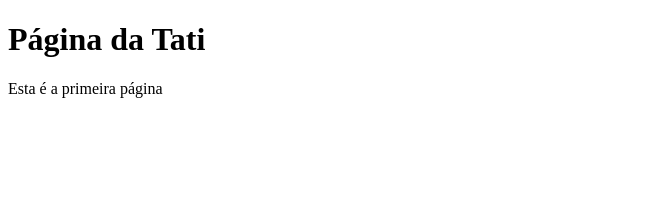
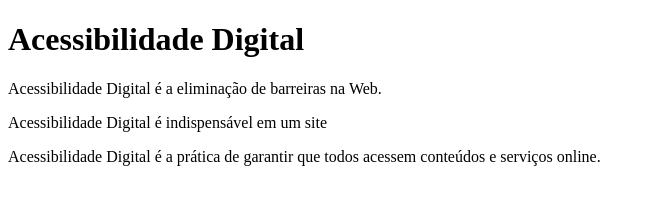
Before and after one commit to Tatianemun/html, a plain HTML site: page index.html in a window 1280 px wide. Shown: the whole page, without its empty margins (0-651 px from the left). Drawn offline with Linux system fonts and the light colour scheme.

Commit message:
Update index.html

```diff
--- a/index.html
+++ b/index.html
@@ -5,8 +5,10 @@
 </head>
 <body>
 
-<h1>Página da Tati</h1>
-<p>Esta é a primeira página</p>
+<h1>Acessibilidade Digital</h1>
+<p> Acessibilidade Digital é a eliminação de barreiras na Web.</p>
+<p> Acessibilidade Digital é indispensável em um site </p>
+<p> Acessibilidade Digital é a prática de garantir que todos acessem conteúdos e serviços online. </p>
 
 </body>
 </html>
```
